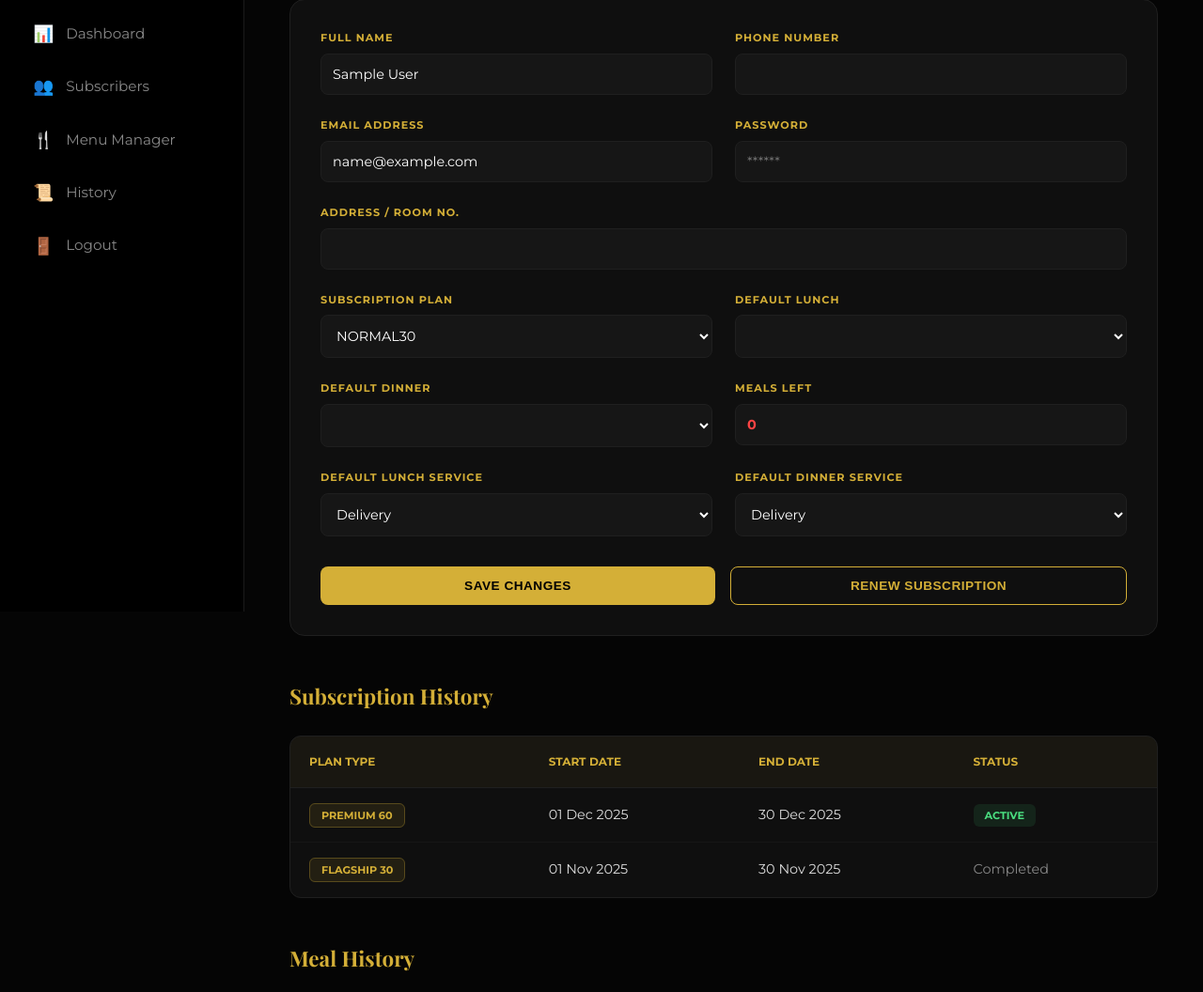
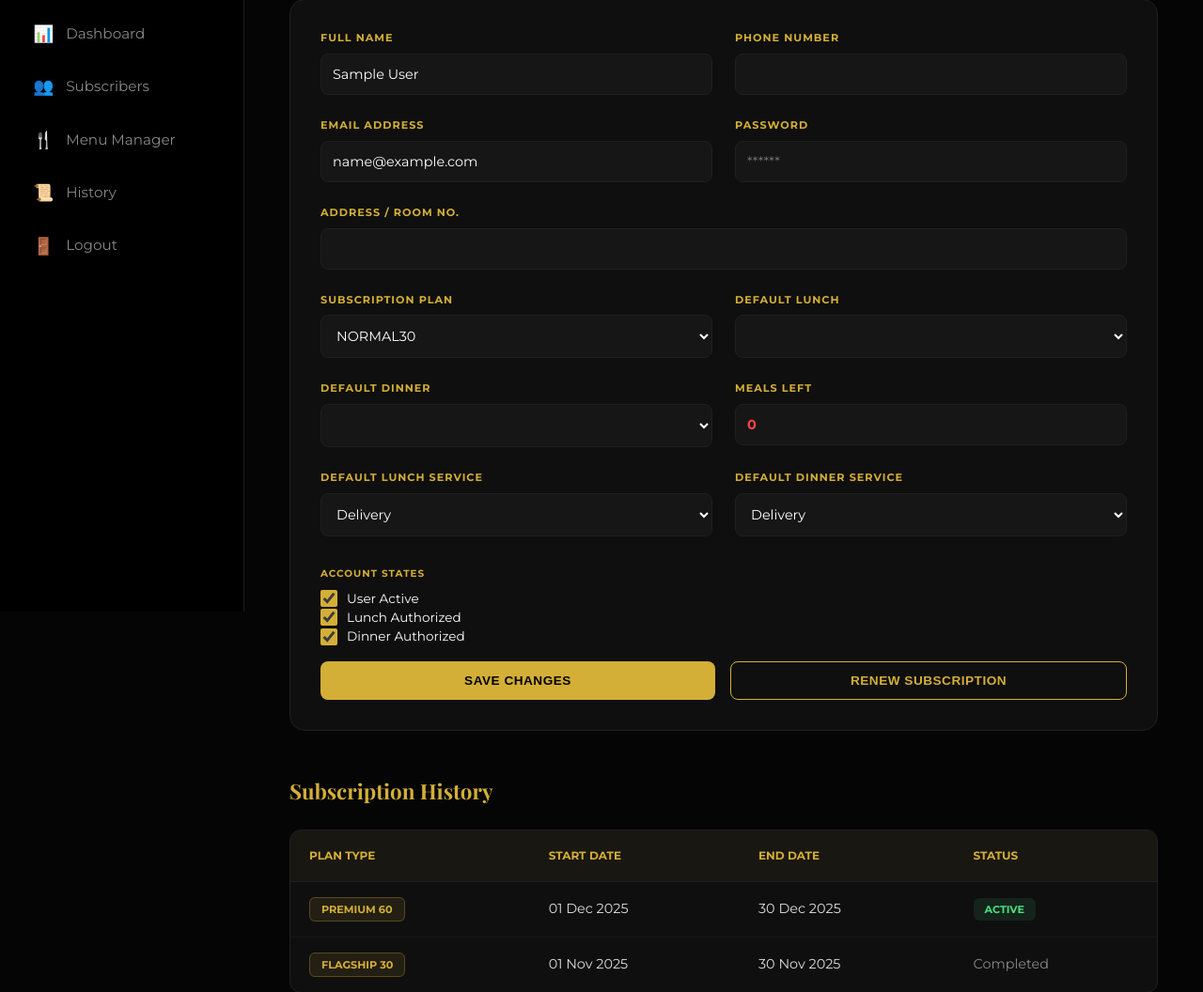
Before and after one commit to ayushmans-kitchen/AK, a Django app: page /ayushman/admin/customer_profile/1/ in a window 1280 px wide. Shown: the part 149-1205 px from the top of the page at 94% size. Run offline with Django 5.2, Linux system fonts and the light colour scheme; the visitor is signed in with stand-in values (Sample User, id 1); data comes from the database, SQL or seed files in the repository; lists and menus that the app fills with data are empty.

Commit message:
add user fixed customer profile 50% complete

```diff
--- a/Admin/views.py
+++ b/Admin/views.py
@@ -143,10 +143,14 @@ def add_customer(request):
         meal_balance=request.POST.get("meal_balance")
         default_lunch_service_choice=request.POST.get("default_lunch_service_choice")
         default_dinner_service_choice=request.POST.get("default_dinner_service_choice")
+        user_status_active = "user_status_active" in request.POST
+        lunch_status_active = "lunch_status_active" in request.POST
+        dinner_status_active = "dinner_status_active" in request.POST
+
 
         try:
             with transaction.atomic():
-                Customer.objects.create_user(
+                user=Customer.objects.create_user(
                 email=email,
                 name=name,
                 phone=phone,
@@ -155,132 +159,108 @@ def add_customer(request):
                 subscription_choice=subscription_choice,
                 meal_balance=meal_balance,
                 default_lunch_service_choice=default_lunch_service_choice,
-                default_dinner_service_choice=default_dinner_service_choice)
+                default_dinner_service_choice=default_dinner_service_choice,
+                user_status_active=user_status_active,
+                lunch_status_active=lunch_status_active,
+                dinner_status_active=dinner_status_active,
+                )
+                user.save()
+            return redirect("customer_profile", uid=user.id)
         except Exception as e:
-            logger.exception("Unexpected error in addind Customer : %s", e)
+            # logger.exception("Unexpected error in addind Customer : %s", e)
             return JsonResponse({"error": str(e)}, status=500)
     return render(request,"Admin/add-customer.html")
 
 
 
 
-@staff_member_required(login_url='/login/')
+@staff_member_required(login_url="/login/")
 def customer_profile(request, uid):
     user = get_object_or_404(Customer, pk=uid)
+
+    def update_customer_from_post():
+        user.name = request.POST.get("name", user.name)
+        user.phone = request.POST.get("phone", user.phone)
+        user.address = request.POST.get("address", user.address)
+        user.email = request.POST.get("email", user.email)
+        user.user_status_active = "user_status_active" in request.POST
+        user.lunch_status_active = "lunch_status_active" in request.POST
+        user.dinner_status_active = "dinner_status_active" in request.POST
+
+        user.subscription_choice = request.POST.get(
+            "subscription_choice", user.subscription_choice
+        )
+
+        meal_balance = request.POST.get("meal_balance")
+        if meal_balance is not None:
+            user.meal_balance = int(meal_balance)
+
+        password = request.POST.get("password")
+        if password:
+            user.set_password(password)
+            update_session_auth_hash(request, user)
+
+        user.default_lunch_service_choice = request.POST.get(
+            "default_lunch_service_choice", user.default_lunch_service_choice
+        )
+        user.default_dinner_service_choice = request.POST.get(
+            "default_dinner_service_choice", user.default_dinner_service_choice
+        )
+        user.default_meal_choice = request.POST.get(
+            "default_meal_choice", user.default_meal_choice
+        )
+
+        user.FLAGSHIP_MENU_LUNCH_default_choice = request.POST.get(
+            "FLAGSHIP_MENU_LUNCH_default_choice",
+            user.FLAGSHIP_MENU_LUNCH_default_choice,
+        )
+        user.FLAGSHIP_MENU_DINNER_default_choice = request.POST.get(
+            "FLAGSHIP_MENU_DINNER_default_choice",
+            user.FLAGSHIP_MENU_DINNER_default_choice,
+        )
+
+        user.PREMIUM_MENU_LUNCH_default_choice = request.POST.get(
+            "PREMIUM_MENU_LUNCH_default_choice",
+            user.PREMIUM_MENU_LUNCH_default_choice,
+        )
+        user.PREMIUM_MENU_DINNER_default_choice = request.POST.get(
+            "PREMIUM_MENU_DINNER_default_choice",
+            user.PREMIUM_MENU_DINNER_default_choice,
+        )
+        user.user_status_active = request.POST.get(
+            "user_status_active", user.user_status_active
+        )
+        user.lunch_status_active = request.POST.get(
+            "lunch_status_active", user.lunch_status_active
+        )
+        user.dinner_status_active = request.POST.get(
+            "dinner_status_active", user.dinner_status_active
+        )
 
     if request.method == "POST":
         action = request.POST.get("action")
 
-        if action == "update":
-            user.name = request.POST.get("name", user.name)
-            user.phone = request.POST.get("phone", user.phone)
-            user.address = request.POST.get("address", user.address)
-            user.email = request.POST.get("email", user.email)
+        with transaction.atomic():
 
-            user.subscription_choice = request.POST.get(
-                "subscription_choice", user.subscription_choice
-            )
+            if action == "renew":
+                history = create_customer_history(user)
+                if history == "created":
+                    LunchRecord.objects.filter(customer=user).delete()
+                    DinnerRecord.objects.filter(customer=user).delete()
 
-            meal_balance = request.POST.get("meal_balance")
-            if meal_balance is not None:
-                user.meal_balance = int(meal_balance)
+                    user.subscription_phase += 1
+                    user.paused_subscription = False
 
-            password = request.POST.get("password")
-            if password:
-                user.set_password(password)
-                update_session_auth_hash(request, user)  # IMPORTANT
-
-            user.default_lunch_service_choice = request.POST.get(
-                "default_lunch_service_choice", user.default_lunch_service_choice
-            )
-            user.default_dinner_service_choice = request.POST.get(
-                "default_dinner_service_choice", user.default_dinner_service_choice
-            )
-            user.default_meal_choice = request.POST.get(
-                "default_meal_choice", user.default_meal_choice
-            )
-
-            user.FLAGSHIP_MENU_LUNCH_default_choice = request.POST.get(
-                "FLAGSHIP_MENU_LUNCH_default_choice",
-                user.FLAGSHIP_MENU_LUNCH_default_choice,
-            )
-            user.FLAGSHIP_MENU_DINNER_default_choice = request.POST.get(
-                "FLAGSHIP_MENU_DINNER_default_choice",
-                user.FLAGSHIP_MENU_DINNER_default_choice,
-            )
-
-            user.PREMIUM_MENU_LUNCH_default_choice = request.POST.get(
-                "PREMIUM_MENU_LUNCH_default_choice",
-                user.PREMIUM_MENU_LUNCH_default_choice,
-            )
-            user.PREMIUM_MENU_DINNER_default_choice = request.POST.get(
-                "PREMIUM_MENU_DINNER_default_choice",
-                user.PREMIUM_MENU_DINNER_default_choice,
-            )
-
-            user.save()
-            return redirect("customer_profile", uid=user.id)
-        if action == "renew" :
-            history=create_customer_history(user)
-            if history == "created":
-                LunchRecord.objects.filter(customer=user).delete()
-                DinnerRecord.objects.filter(customer=user).delete()
-
-
-                user.name = request.POST.get("name", user.name)
-                user.phone = request.POST.get("phone", user.phone)
-                user.address = request.POST.get("address", user.address)
-                user.email = request.POST.get("email", user.email)
-
-                user.subscription_choice = request.POST.get(
-                    "subscription_choice", user.subscription_choice
-                )
-
-                meal_balance = request.POST.get("meal_balance")
-                if meal_balance is not None:
-                    user.meal_balance = int(meal_balance)
-
-                password = request.POST.get("password")
-                if password:
-                    user.set_password(password)
-                    update_session_auth_hash(request, user)
-
-                user.default_lunch_service_choice = request.POST.get(
-                    "default_lunch_service_choice", user.default_lunch_service_choice
-                )
-                user.default_dinner_service_choice = request.POST.get(
-                    "default_dinner_service_choice", user.default_dinner_service_choice
-                )
-                user.default_meal_choice = request.POST.get(
-                    "default_meal_choice", user.default_meal_choice
-                )
-
-                user.FLAGSHIP_MENU_LUNCH_default_choice = request.POST.get(
-                    "FLAGSHIP_MENU_LUNCH_default_choice",
-                    user.FLAGSHIP_MENU_LUNCH_default_choice,
-                )
-                user.FLAGSHIP_MENU_DINNER_default_choice = request.POST.get(
-                    "FLAGSHIP_MENU_DINNER_default_choice",
-                    user.FLAGSHIP_MENU_DINNER_default_choice,
-                )
-
-                user.PREMIUM_MENU_LUNCH_default_choice = request.POST.get(
-                    "PREMIUM_MENU_LUNCH_default_choice",
-                    user.PREMIUM_MENU_LUNCH_default_choice,
-                )
-                user.PREMIUM_MENU_DINNER_default_choice = request.POST.get(
-                    "PREMIUM_MENU_DINNER_default_choice",
-                    user.PREMIUM_MENU_DINNER_default_choice,
-                )
-                user.subscription_phase+=1
+            if action in ("update", "renew"):
+                update_customer_from_post()
                 user.save()
+                return redirect("customer_profile", uid=user.id)
 
 
     if user.subscription_choice in ["NORMAL30", "NORMAL60"]:
         lmenu = list(dict.fromkeys(MEAL_MENU))
         dmenu = list(dict.fromkeys(MEAL_MENU))
-        df_lunch = user.default_meal_choice
-        df_dinner = user.default_meal_choice
+        df_lunch = df_dinner = user.default_meal_choice
         lunch_v = dinner_v = "default_meal_choice"
 
     elif user.subscription_choice in ["FLAGSHIP30", "FLAGSHIP60"]:
--- a/templates/Admin/customer_profile.html
+++ b/templates/Admin/customer_profile.html
@@ -93,6 +93,12 @@
         .badge-active { background: rgba(74, 222, 128, 0.1); color: var(--color-success); }
         .badge-plan { background: rgba(212, 175, 55, 0.1); color: var(--color-gold); border: 1px solid rgba(212, 175, 55, 0.3); }
 
+        .field-group { display: flex; flex-direction: column; gap: 8px; margin-bottom: 1rem; }
+        .field-label { font-size: 0.65rem; font-weight: 800; color: var(--gold); text-transform: uppercase; letter-spacing: 1px; }
+
+        .inline-label { display: flex; align-items: center; gap: 10px; cursor: pointer; font-size: 0.85rem; }
+        .inline-label input { accent-color: var(--gold); width: 18px; height: 18px; }
+
         /* RESPONSIVE MEDIA QUERIES */
         @media (max-width: 1024px) {
             .mobile-header { display: flex; }
@@ -140,7 +146,7 @@
                 </div>
                 <div class="input-group">
                     <label>Email Address</label>
-                    <input type="email" name="email" value={{user.email}}>
+                    <input type="email" name="email" value="{{user.email}}">
                 </div>
                 <div class="input-group">
                     <label>Password</label>
@@ -161,7 +167,16 @@
                         <option {% if user.subscription_choice == "PREMIUM60" %} selected {% endif %} >PREMIUM60</option>
                     </select>
                 </div>
-
+                {% if user.subscription_choice == "NORMAL30" or user.subscription_choice == "NORMAL60" %}
+                <div class="input-group">
+                    <label>Default Meal</label>
+                    <select name="{{lunch_v}}">
+                        {% for key,value in lmenu %}
+                            <option {% if df_lunch == value %}selected{% endif %}>{{value}}</option>
+                        {% endfor %}
+                    </select>
+                </div>
+                {% else %}
                 <div class="input-group">
                     <label>Default Lunch</label>
                     <select name="{{lunch_v}}">
@@ -172,12 +187,13 @@
                 </div>
                 <div class="input-group">
                     <label>Default Dinner</label>
-                    <select name="dinner_v">
+                    <select name="{{dinner_v}}">
                         {% for key,value in dmenu %}
                             <option {% if df_dinner == value %}selected{% endif %}>{{value}}</option>
                         {% endfor %}
                     </select>
                 </div>
+                {% endif %}
                 <div class="input-group">
                     <label>Meals Left</label>
                     <input type="number" value="{{user.meal_balance}}" style="color: var(--color-danger); font-weight: bold;" name="meal_balance">
@@ -198,6 +214,23 @@
                         <option {% if user.default_dinner_service_choice == "DineIn" %}selected{% endif %} >DineIn</option>
                         <option {% if user.default_dinner_service_choice == "PickUp" %}selected{% endif %} >PickUp</option>
                     </select>
+                </div>
+            </div>
+            <div class="field-group">
+                <label class="field-label">Account States</label>
+                <div class="check-row">
+                    <label class="inline-label" >
+                        <input type="checkbox" name="user_status_active" value="1" {% if user.user_status_active %}checked{% endif %} >
+                        User Active
+                    </label>
+                    <label class="inline-label" >
+                        <input type="checkbox" name="lunch_status_active" value="1" {% if user.lunch_status_active %}checked{% endif %} >
+                        Lunch Authorized
+                    </label>
+                    <label class="inline-label" >
+                        <input type="checkbox" name="dinner_status_active" value="1" {% if user.dinner_status_active %}checked{% endif %} >
+                        Dinner Authorized
+                    </label>
                 </div>
             </div>
 
```
Also changed, not shown: templates/Admin/add-customer.html (+15 -3 lines).
